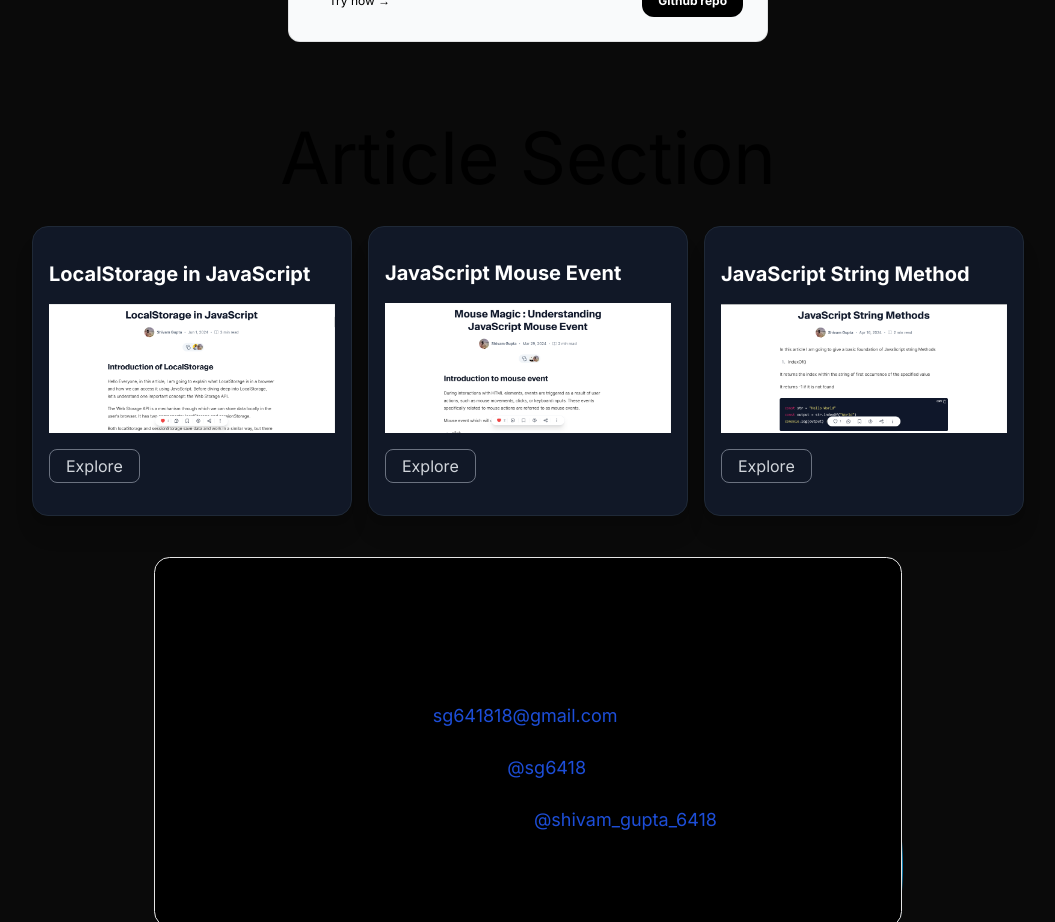
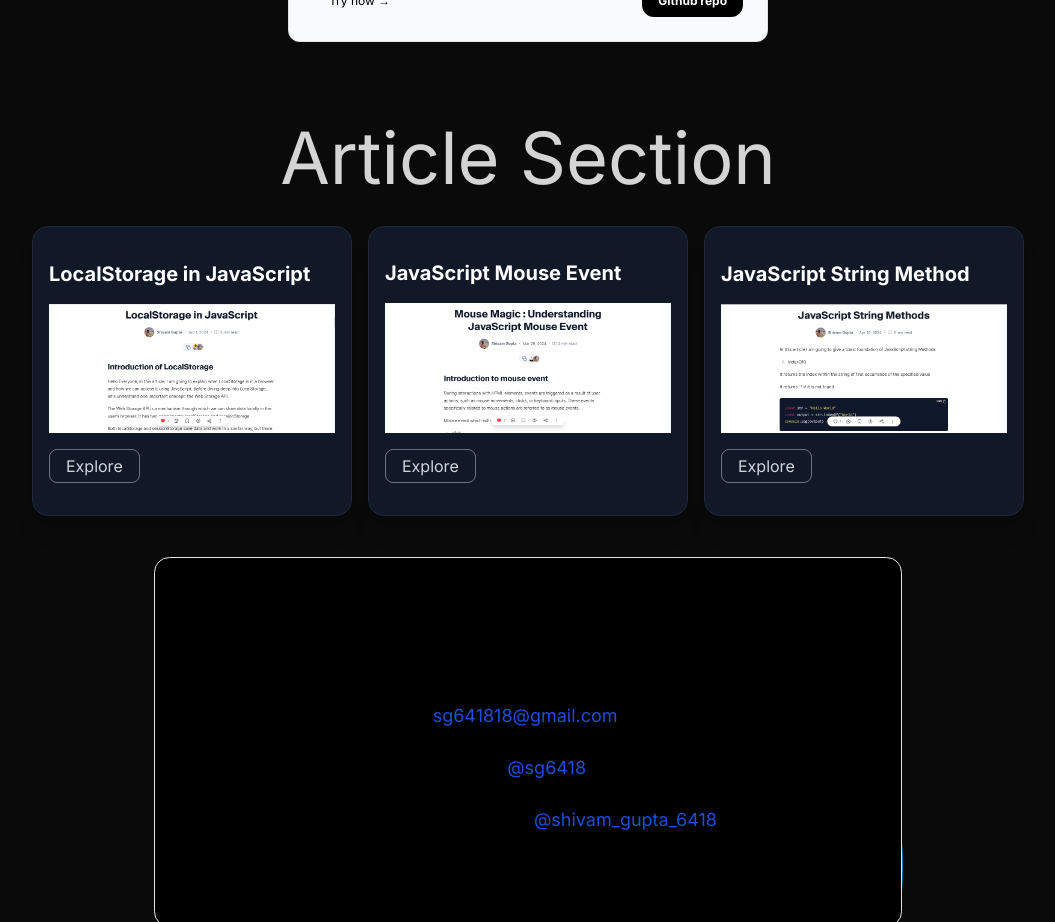
Before and after one commit to Shivam-fibo/Portfolio-, a Next.js app: page / in a window 1280 px wide. Shown: the part 4620-5542 px from the top of the page, without its empty margins (112-1167 px from the left). Built offline with nearby package versions, Linux system fonts and the light colour scheme.

Commit message:
update resonsive for article

```diff
--- a/src/app/components/Articles.tsx
+++ b/src/app/components/Articles.tsx
@@ -1,15 +1,16 @@
-"use client"
+"use client";
 import React from 'react';
-
 import { motion } from "framer-motion";
 import { LampContainer } from "./ui/lamp";
+
 const Articles = () => {
   return (
     <>
-    <h1 className='text-1xl md:text-7xl font-small text-center bg-clip-text text-neutral-300bg-opacity-50'>Article  Section</h1>
-    <div className="flex justify-center space-x-4 mt-8 ">
-      <div className="w-full relative max-w-xs">
-
+      <h1 className='text-2xl sm:text-3xl md:text-5xl lg:text-7xl font-small text-center bg-clip-text text-neutral-300 bg-opacity-50'>
+        Article Section
+      </h1>
+      <div className="flex flex-col md:flex-row justify-center md:space-x-4 space-y-4 md:space-y-0 mt-8">
+        <div className="w-full md:max-w-xs">
           <div className="relative shadow-xl bg-gray-900 border border-gray-800 px-4 py-8 h-full overflow-hidden rounded-2xl flex flex-col justify-end items-start">
             <h1 className="font-bold text-xl text-white mb-4 relative z-50">
               LocalStorage in JavaScript
@@ -24,15 +25,13 @@ const Articles = () => {
                 href="https://shivamgupta6418.hashnode.dev/localstorage-in-javascript"
                 target="_blank"
                 rel="noopener noreferrer"
-
               >
                 Explore
               </a>
             </button>
           </div>
         </div>
-      <div className="w-full relative max-w-xs">
-
+        <div className="w-full md:max-w-xs">
           <div className="relative shadow-xl bg-gray-900 border border-gray-800 px-4 py-8 h-full overflow-hidden rounded-2xl flex flex-col justify-end items-start">
             <h1 className="font-bold text-xl text-white mb-4 relative z-50">
               JavaScript Mouse Event
@@ -47,15 +46,13 @@ const Articles = () => {
                 href="https://shivamgupta6418.hashnode.dev/mouse-magic-understanding-javascript-mouse-event"
                 target="_blank"
                 rel="noopener noreferrer"
-
               >
                 Explore
               </a>
             </button>
           </div>
         </div>
-      <div className="w-full relative max-w-xs">
-
+        <div className="w-full md:max-w-xs">
           <div className="relative shadow-xl bg-gray-900 border border-gray-800 px-4 py-8 h-full overflow-hidden rounded-2xl flex flex-col justify-end items-start">
             <h1 className="font-bold text-xl text-white mb-4 relative z-50">
               JavaScript String Method
@@ -70,7 +67,6 @@ const Articles = () => {
                 href="https://shivamgupta6418.hashnode.dev/javascript-string-methods"
                 target="_blank"
                 rel="noopener noreferrer"
-
               >
                 Explore
               </a>
```
Lines whose indentation alone changed are shown as unchanged.
